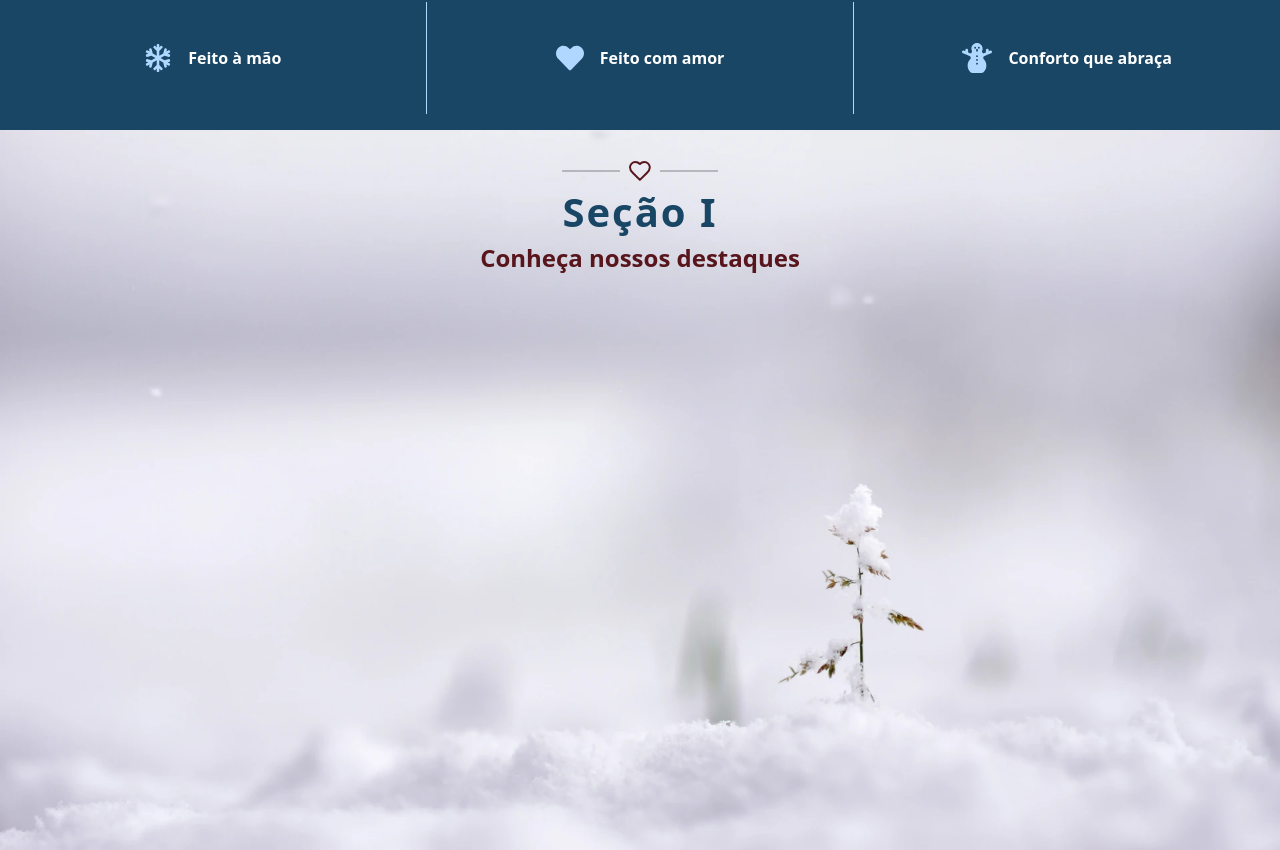
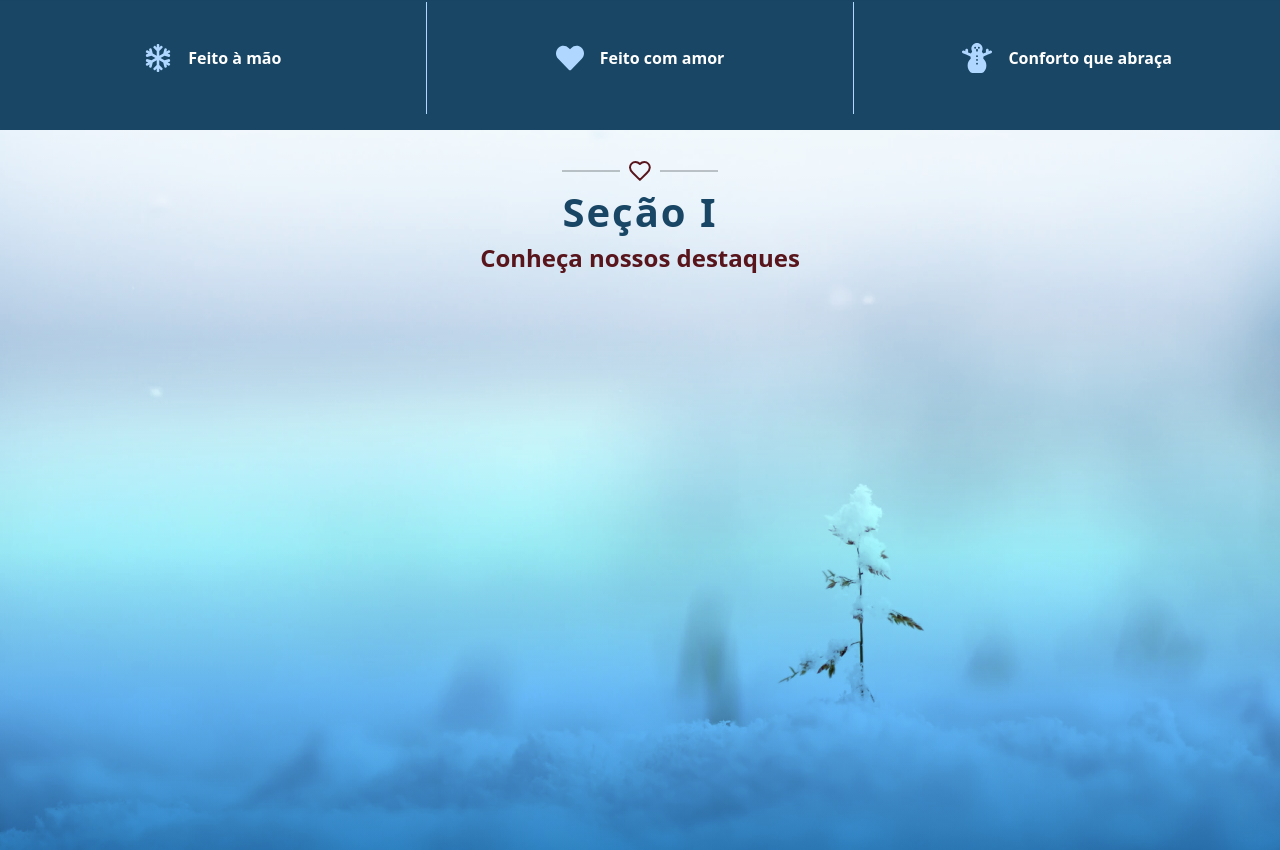
Before and after one commit to adceduardo/happy-winter, a React (Vite) app in the folder happy-winter/: page / in a window 1280 px wide. Shown: the part 670-1520 px from the top of the page. Built offline with nearby package versions, Linux system fonts and the light colour scheme.

Commit message:
[style] style improvements for product section and fixed bug opacity in content-footer

```diff
--- a/happy-winter/src/components/ProductSection/ProductSection.css
+++ b/happy-winter/src/components/ProductSection/ProductSection.css
@@ -6,7 +6,8 @@
   display: flex;
   flex-direction: column;
   align-items: center;
-  background: url("/product-background.webp") right center / cover no-repeat;
+  background: linear-gradient(0deg, var(--color-primary), var(--color-tertiary)), url("/product-background.webp") right center / cover no-repeat;
+  background-blend-mode: hard-light;
 
   .header {
     display: flex;
--- a/happy-winter/src/styles/globals.css
+++ b/happy-winter/src/styles/globals.css
@@ -4,6 +4,7 @@
 
   --color-primary: #194664;
   --color-secondary: #58151c;
+  --color-tertiary: #A4D0E9;
   --color-secondary-text: #a31621;
   --color-light: #b0d7ff;
   --color-dark: #182825;
@@ -71,12 +72,10 @@ ul {
 
 @keyframes slideMiddle {
   from {
-    opacity: 0;
     transform: translateY(-100%);
   }
 
   to {
-    opacity: 1;
     transform: translateY(0);
   }
 }
```
